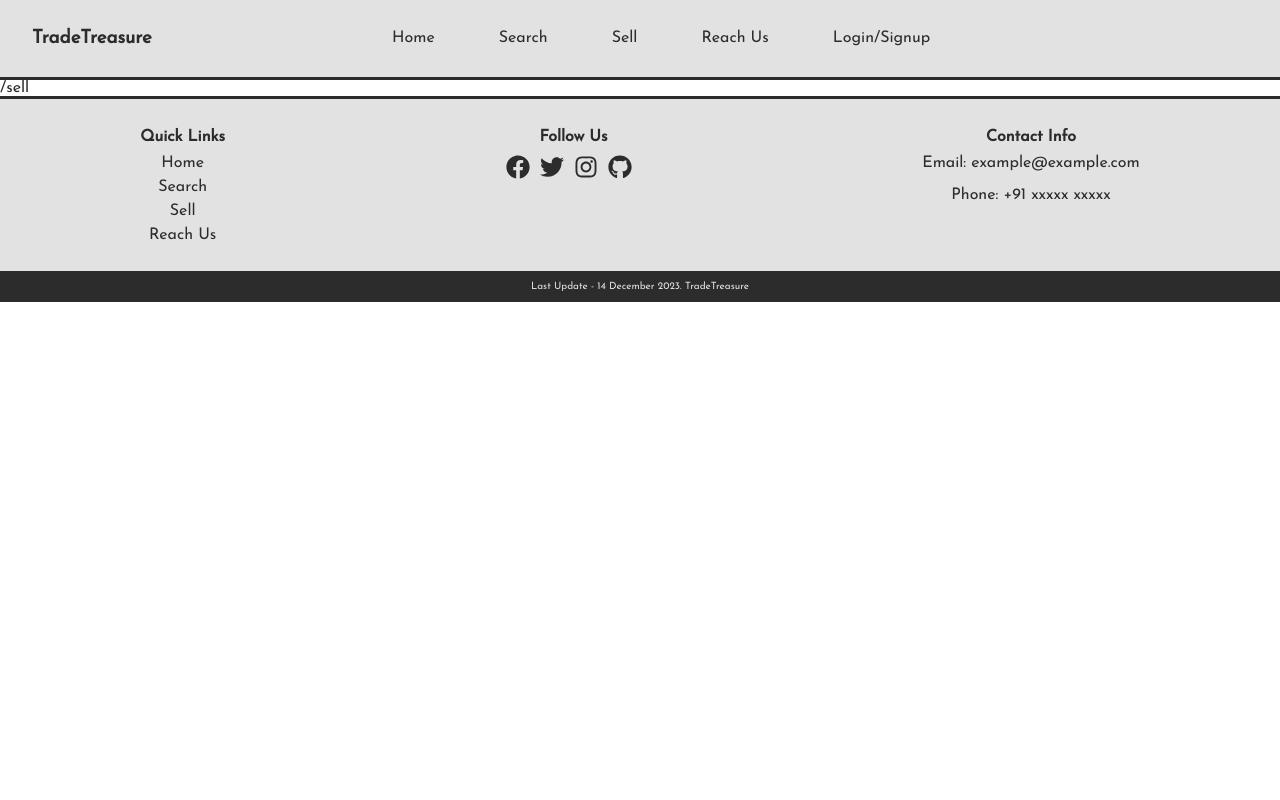
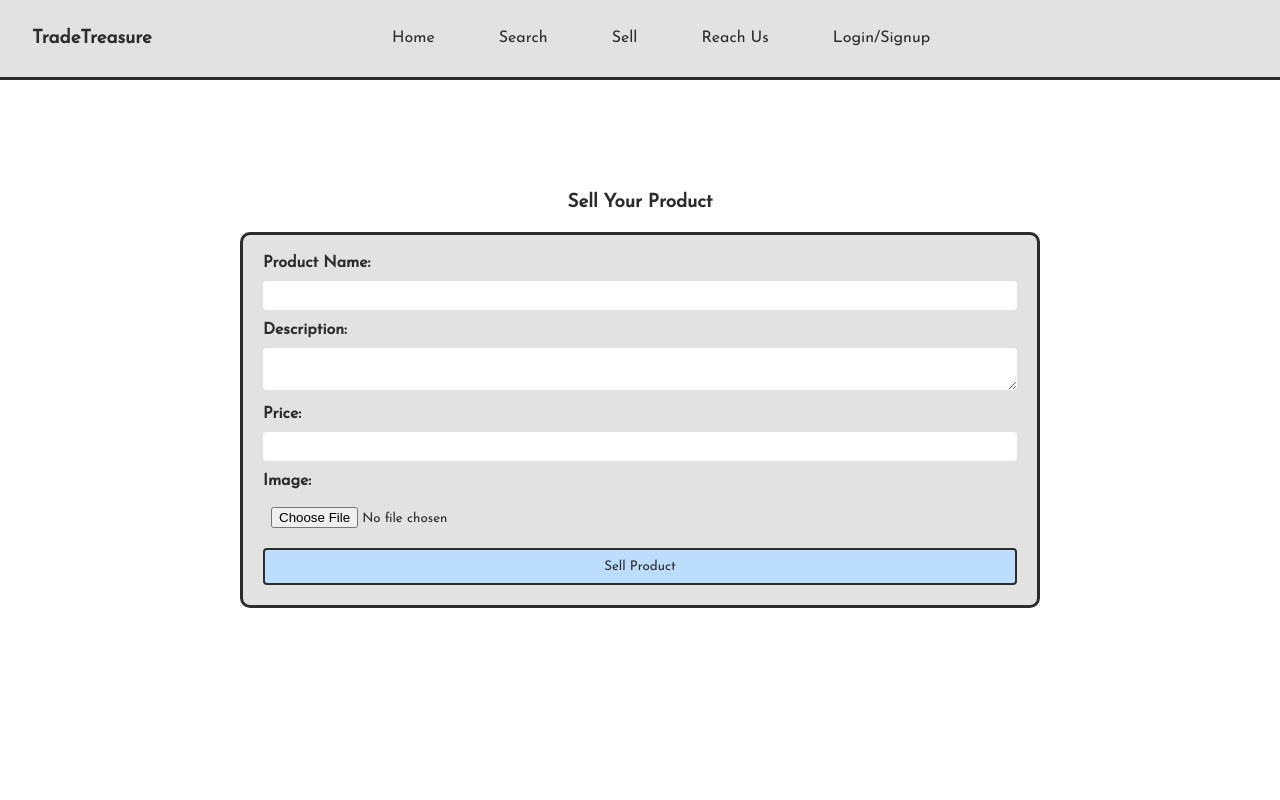
Before and after one commit to chauhansumitdev/TradeTreasure, a React (Create React App) app: page /sell in a window 1280 px wide. Shown: the top 800 px of the page. Built offline with nearby package versions, Linux system fonts and the light colour scheme.

Commit message:
Sell_Page_✅

```diff
--- a/src/components/Footer/Footer.js
+++ b/src/components/Footer/Footer.js
@@ -3,7 +3,7 @@ import './Footer.css';
 import { FaFacebook, FaTwitter, FaInstagram, FaGithub } from 'react-icons/fa';
 
 const Footer = () => {
-    const date = '14 December 2023';
+    const date = '18 December 2023';
 
   return (
     <footer className="footer">
--- a/src/components/ReachUs/ReachUs.css
+++ b/src/components/ReachUs/ReachUs.css
@@ -50,7 +50,7 @@ button {
 }
 
 button:hover {
-  background-color: #0056b3;
+  background-color: #72b6ff;
 }
 
 @media (max-width: 730px) {
--- a/src/components/ReachUs/ReachUs.js
+++ b/src/components/ReachUs/ReachUs.js
@@ -21,8 +21,7 @@ const ReachUs = () => {
 
   const navigate = useNavigate();
 
-  const handleSubmit = (e) => {
-    //TODO implement the thankyou page here!
+  const handleSubmit = () => {
     navigate('/thankyou');
 
     console.log('Form submitted:', formData);
--- a/src/components/ReachUs/Thankyou.js
+++ b/src/components/ReachUs/Thankyou.js
@@ -21,7 +21,7 @@ const Thankyou = () => {
   return (
     <div>
       <div className="message">
-        <h3>Thank you for submitting the form!</h3>
+        <h3>We will get back to you super soon!</h3>
         <p>Redirecting to the home page in <strong>{countdown}</strong> seconds...</p>
       </div>
     </div>
--- /dev/null
+++ b/src/components/Sell/Sell.css
@@ -0,0 +1,19 @@
+.sellerform{
+    margin-top: 20px;
+    border: 3px solid rgb(44, 44, 44);
+    padding: 20px;
+    border-radius: 10px;
+    background-color: rgb(226, 226, 226);
+    width: 800px;
+}
+
+.fullwidthbutton{
+    width: 100%;
+}
+
+
+@media (max-width: 730px) {
+    .sellerform{
+        width: 350px;
+    }
+  }
--- a/src/components/Sell/Sell.js
+++ b/src/components/Sell/Sell.js
@@ -1,12 +1,91 @@
+import React, { useState } from 'react';
+import './Sell.css'
+
 const Sell = () => {
-    return (
-        <div>
-            <div className="buffer"></div>
-            <div>
-                /sell
-            </div>
-        </div>
-    );
-}
+  const [productDetails, setProductDetails] = useState({
+    productName: '',
+    description: '',
+    price: '',
+    image: null,
+  });
+
+  const handleChange = (e) => {
+    const { name, value, type } = e.target;
+
+    if (type === 'file') {
+      const file = e.target.files[0];
+      setProductDetails((prevDetails) => ({
+        ...prevDetails,
+        [name]: file,
+      }));
+    } else {
+      setProductDetails((prevDetails) => ({
+        ...prevDetails,
+        [name]: value,
+      }));
+    }
+  };
+
+  const handleSell = () => {
+    console.log('Product Details:', productDetails);
+
+    setProductDetails({
+      productName: '',
+      description: '',
+      price: '',
+      image: null,
+    });
+  };
+
+  return (
+    <div className='message'>
+      <h3>Sell Your Product</h3>
+      <form className='sellerform'>
+        <label>
+          <strong>Product Name:</strong>
+          <input
+            type="text"
+            name="productName"
+            value={productDetails.productName}
+            onChange={handleChange}
+          />
+        </label>
+        <br />
+        <label>
+          <strong>Description:</strong>
+          <textarea
+            name="description"
+            value={productDetails.description}
+            onChange={handleChange}
+          />
+        </label>
+        <br />
+        <label>
+          <strong>Price:</strong>
+          <input
+            type="text"
+            name="price"
+            value={productDetails.price}
+            onChange={handleChange}
+          />
+        </label>
+        <br />
+        <label>
+          <strong>Image:</strong>
+          <input
+            type="file"
+            name="image"
+            accept="image/*"
+            onChange={handleChange}
+          />
+        </label>
+        <br />
+        <button type="button" onClick={handleSell} className='fullwidthbutton'>
+          Sell Product
+        </button>
+      </form>
+    </div>
+  );
+};
 
 export default Sell;
```
